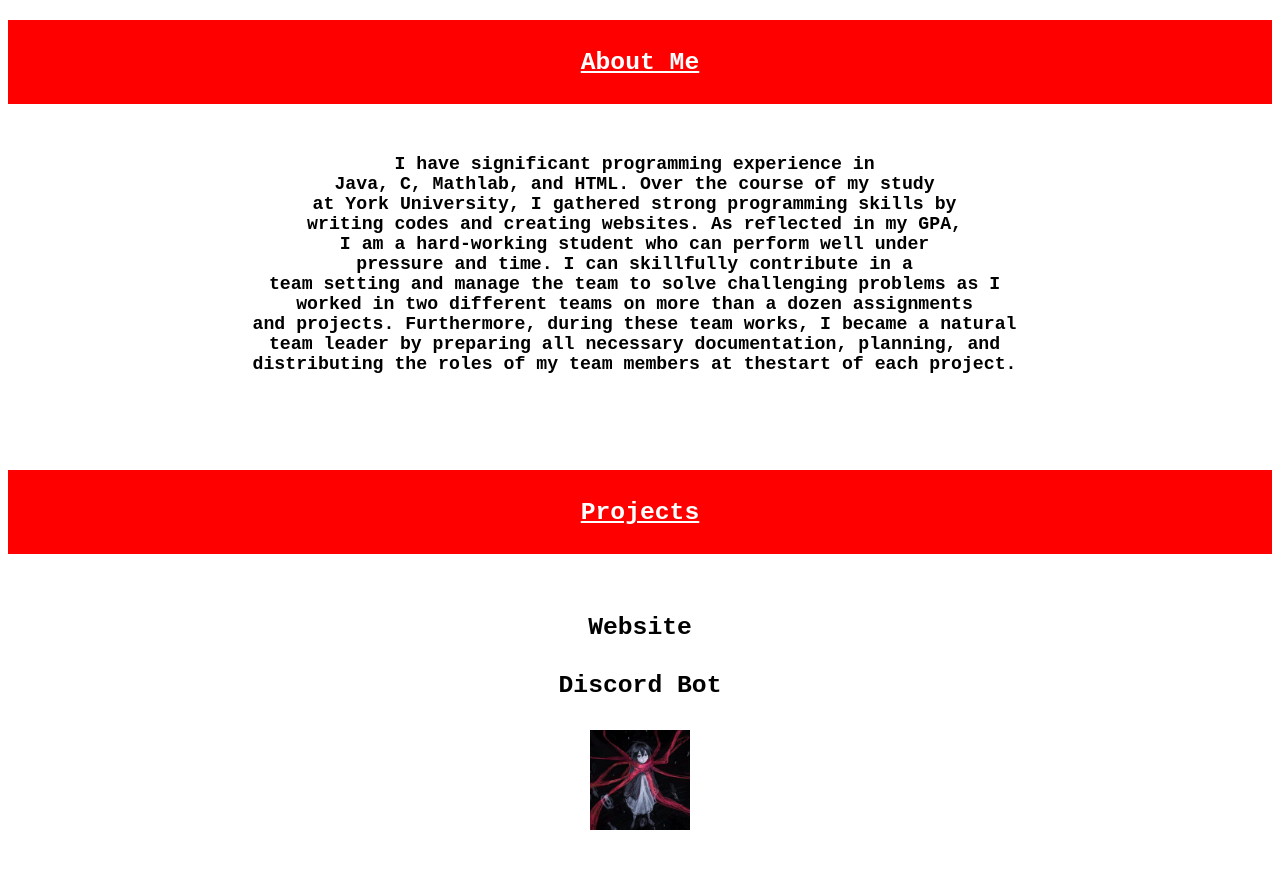
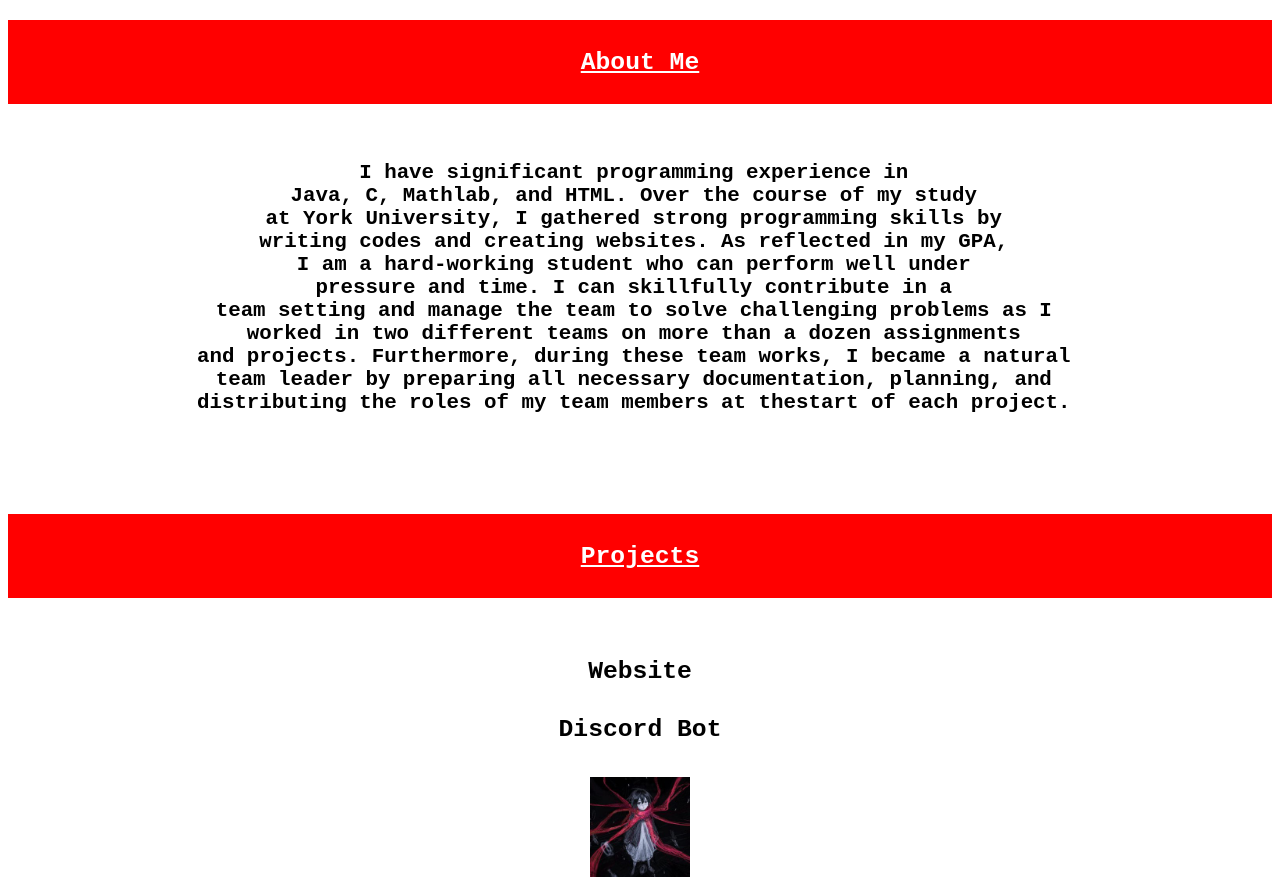
Before and after one commit to mustafayildrim/mustafayildrim.github.io, a plain HTML site: page index.html in a window 1280 px wide. Shown: the part 740-1620 px from the top of the page. Drawn offline with Linux system fonts and the light colour scheme.

Commit message:
Update index.html

```diff
--- a/index.html
+++ b/index.html
@@ -60,7 +60,7 @@ color: white;
 
 color: black;
   font-family: Trebuchet MS;
-  font-size: 140%;
+  font-size: 160%;
 
 
 }
```
